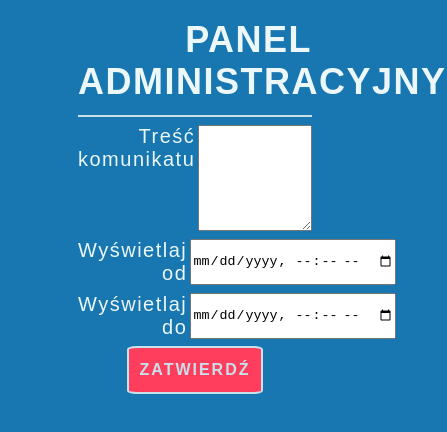
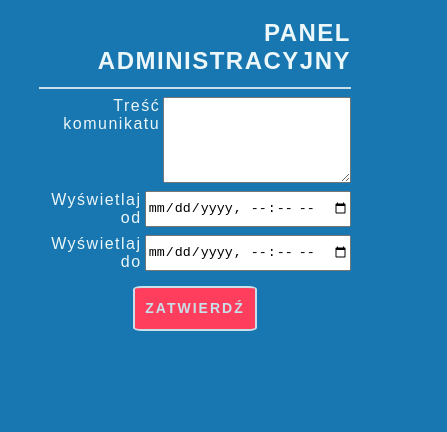
Before and after one commit to pszychowska/statements, a React (Create React App) app: page /home in a window 390 px wide. Both pictures are taken after a click on the button "Przejdź do panelu administracyjnego". Shown: the top 432 px of the page, 447 px wide, since content can reach past the window. Built offline with nearby package versions, Linux system fonts and the light colour scheme.

Commit message:
#17 fix responsive mixins

```diff
--- a/src/components/adminPanel/adminPanel.module.scss
+++ b/src/components/adminPanel/adminPanel.module.scss
@@ -5,17 +5,17 @@ body {
     @include default-margin;
 }
 .header {
-    margin: 2% 20%;
+    margin: 2% 10%;
     padding: 3% 0;
     border-bottom: $border-color solid 2px;
     text-transform: uppercase;
     text-align: right;
-    font-size: 36px;
+    font-size: 24px;
 }
 
 .form {
     > .text {
-        margin: 0 20% 2%;
+        margin: 0 10% 2%;
         display: flex;
         > span {
             @include default-span;
@@ -23,12 +23,12 @@ body {
         }
         > textarea {
             flex-basis: 60%;
-            height: 100px;
+            height: 80px;
             width: 220px;
         }
     }
     > .date {
-        margin: 0 20% 2%;
+        margin: 0 10% 2%;
         display: flex;
         > span {
             @include default-span;
@@ -42,7 +42,7 @@ body {
 
     > .submit {
         @include default-button;
-        margin: 0 auto;
+        margin: 2% auto;
 
         &:hover {
             color: $button-color;
--- a/src/components/statement/statement.module.scss
+++ b/src/components/statement/statement.module.scss
@@ -2,14 +2,13 @@
 
 .statement {
     @include default-margin;
+
     width: 100vw;
     height: 100vh;
     position: relative;
 
     > p {
         @include default-font;
-        @include mediumDevice;
-        @include largeDevice;
         max-width: 100%;
         max-height: 100%;
         position: absolute;
@@ -18,4 +17,14 @@
         right: 10%;
         font-size: 32px;
     }
+    @include mediumDevice() {
+        p {
+            font-size: 56px;
+        }
+    }
+    @include largeDevice() {
+        p {
+            font-size: 76px;
+        }
+    }
 }
--- a/src/style/mixins.scss
+++ b/src/style/mixins.scss
@@ -12,24 +12,24 @@
 
 @mixin default-font() {
     font-family: Arial, Helvetica, sans-serif;
-    font-size: 20px;
+    font-size: 16px;
     text-align: center;
     letter-spacing: 1.5px;
 }
 
 @mixin mediumDevice() {
-    @media (min-width: 768px) {
-        font-size: 56px;
+    @media (min-width: $mediumDeviceWidth) {
+        @content;
     }
 
-    @media (orientation: portrait) and (min-width: 576px) {
-        font-size: 56px;
+    @media (orientation: portrait) and (min-width: $mediumDeviceWidth) {
+        @content;
     }
 }
 
 @mixin largeDevice() {
-    @media (min-width: 1024px) {
-        font-size: 76px;
+    @media (min-width: $largeDeviceWidth) {
+        @content;
     }
 }
 
@@ -40,7 +40,7 @@
     text-transform: uppercase;
     color: $border-color;
     background-color: $button-color;
-    font-size: 16px;
+    font-size: 14px;
     font-weight: bold;
     letter-spacing: 2px;
     line-height: 1.5;
--- a/src/style/variables.scss
+++ b/src/style/variables.scss
@@ -1 +1,4 @@
 @import "./colors.scss";
+
+$mediumDeviceWidth: 768px;
+$largeDeviceWidth: 1024px;
```
